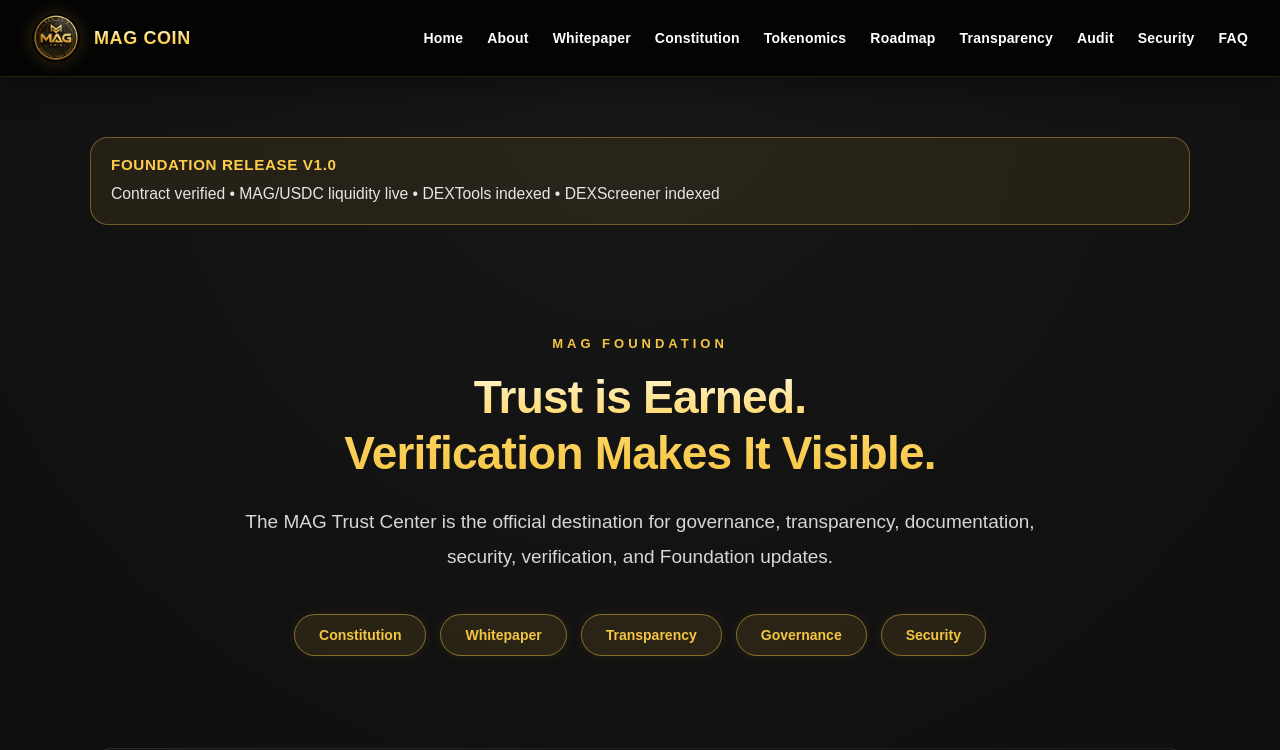
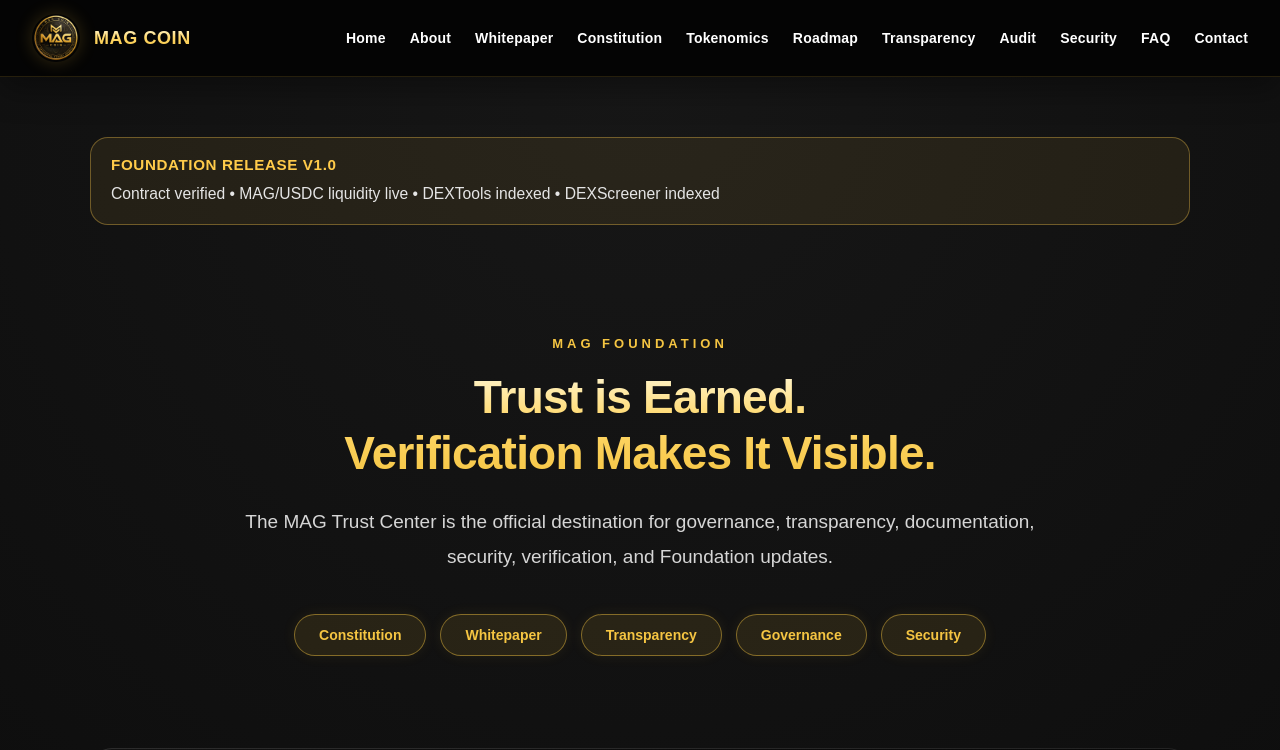
Before and after one commit to MAGZOWN/mag-coin-website, a Next.js app: page /transparency in a window 1280 px wide. Shown: the top 750 px of the page. Built offline with nearby package versions, Linux system fonts and the light colour scheme.

Commit message:
Phase 7.2: Add Contact page navigation

```diff
--- a/app/components/Navbar.tsx
+++ b/app/components/Navbar.tsx
@@ -11,6 +11,7 @@ const links = [
   ["Audit", "/audit"],
   ["Security", "/security"],
   ["FAQ", "/faq"],
+  ["Contact", "/contact"],
 ];
 
 export default function Navbar() {
```
